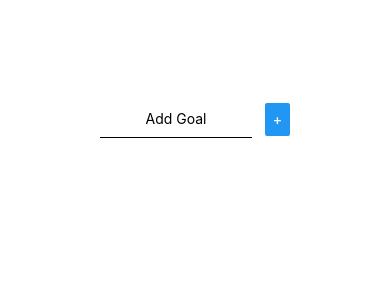
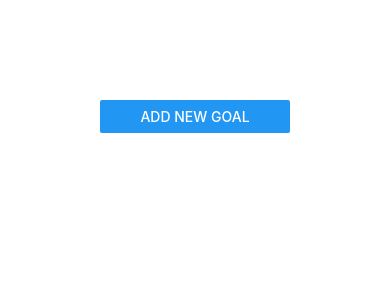
Before and after one commit to nitrolo/tasklist, a React Native app: screen / in a window 390 px wide. Shown: the top 300 px of the page. Built offline with nearby package versions, Linux system fonts and the light colour scheme.

Commit message:
added modal overlay

```diff
--- a/App.js
+++ b/App.js
@@ -12,6 +12,7 @@ import GoalItem from './components/GoalItem';
 
 export default function App() {
   const [courseGoals, setCourseGoals] = useState([]);
+  const [isInputVisible, setIsInputVisible] = useState(false);
 
   const addGoalHandler = (goalTitle) => {
     setCourseGoals((currentGoals) => [
@@ -30,7 +31,11 @@ export default function App() {
 
   return (
     <View style={styles.screen}>
-      <GoalInput onAddGoal={addGoalHandler} />
+      <Button
+        title="Add New Goal"
+        onPress={() => setIsInputVisible(!isInputVisible)}
+      />
+      <GoalInput isVisible={isInputVisible} onAddGoal={addGoalHandler} />
       <FlatList
         keyExtractor={(item, index) => item.id}
         data={courseGoals}
--- a/components/GoalInput.js
+++ b/components/GoalInput.js
@@ -1,7 +1,7 @@
 import React, { useState } from 'react';
-import { Button, StyleSheet, TextInput, View } from 'react-native';
+import { Button, StyleSheet, TextInput, View, Modal } from 'react-native';
 
-const GoalInput = ({ onAddGoal }) => {
+const GoalInput = ({ isVisible, onAddGoal }) => {
   const [enteredGoal, setEnteredGoal] = useState('');
 
   const goalInputHandler = (enteredText) => {
@@ -9,6 +9,7 @@ const GoalInput = ({ onAddGoal }) => {
   };
 
   return (
+    <Modal visible={isVisible} animationType="fade">
       <View style={styles.inputContainer}>
         <TextInput
           placeholder="Add Goal"
@@ -18,6 +19,7 @@ const GoalInput = ({ onAddGoal }) => {
         />
         <Button title="+" onPress={() => onAddGoal(enteredGoal)} />
       </View>
+    </Modal>
   );
 };
 
```
Lines whose indentation alone changed are shown as unchanged.
